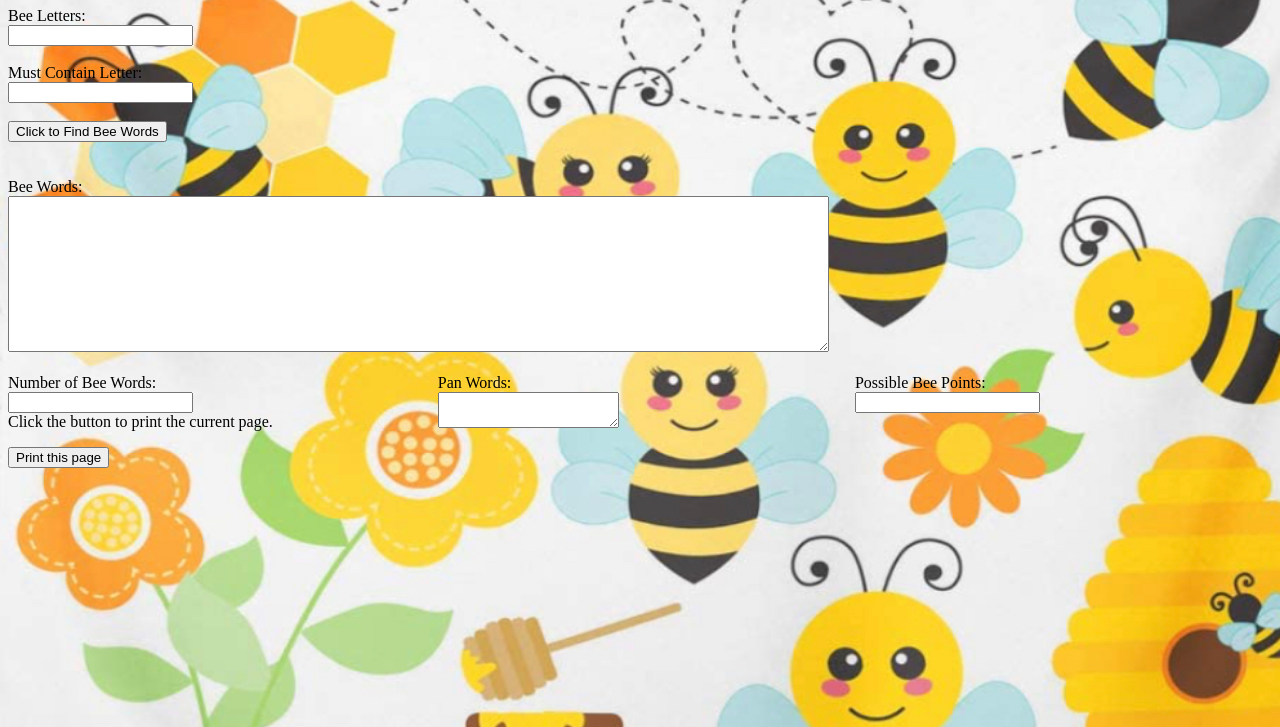
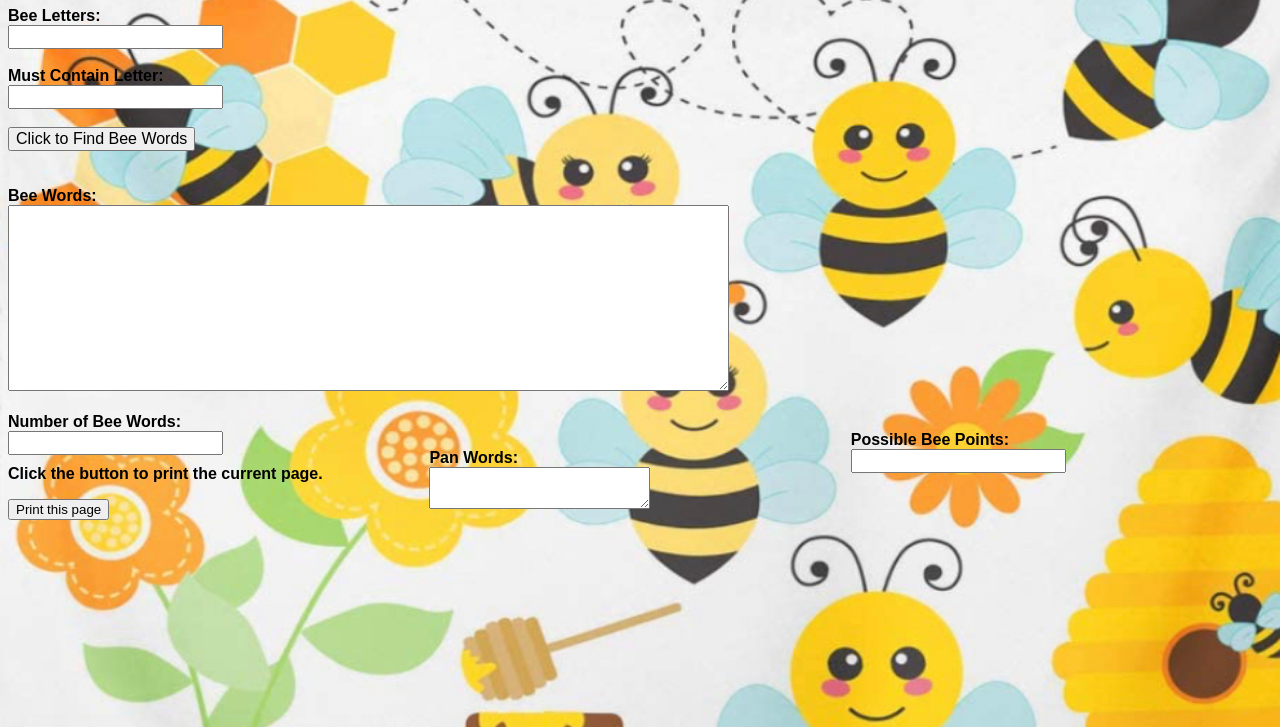
Before and after one commit to Archer1945/BeeWordsFinder, a plain HTML site: page index.html in a window 1280 px wide. Shown: the part 73-800 px from the top of the page. Drawn offline with Linux system fonts and the light colour scheme.

Commit message:
Changed font size and bold

```diff
--- a/index.html
+++ b/index.html
@@ -14,25 +14,26 @@ body
     background-attachment: fixed;
     background-size: cover;
 
+  font-family: Arial; color: black; font-size: 16px; font-weight: bold;
+
   #div1 {
-   width:33%;
+   width:33.33%;
    height:50%;
    float:left;
   }
 
   #div2 {
-   width:33%;
+   width:33.33%;
    height:50%;
    float:right;
   }
 
   #div3{
-   width:33%;
+   width:33.33%;
    height:50%;
    float:right;
   }
 
-  }
 </style>
 
 
@@ -40,10 +41,10 @@ body
 
 <form>
 <label for="beeltrs">Bee Letters:</label><br>
-<input type="text" id="bltrs" value=""><br><br>
+<input type="text" id="bltrs" style="font-size:16px" value=""><br><br>
 <label for="beemc">Must Contain Letter:</label><br>
-<input type="text" id="bcltr" name="bcltr" value=""><br><br>
-<input type="button" value="Click to Find Bee Words" onclick="getbeeltrs()"/>
+<input type="text" id="bcltr" name="bcltr" style="font-size:16px" value=""><br><br>
+<input type="button" style="font-size:16px" value="Click to Find Bee Words" onclick="getbeeltrs()"/>
 </form>
 
 
@@ -53,25 +54,24 @@ body
 <form>
 <br><br>
 <label for="beewords">Bee Words:</label><br>
-<textarea id="bwords" rows="10" cols="100" value=""></textarea>
+<textarea id="bwords" rows="10" cols="70" style="font-size:16px" value=""></textarea>
 <br><br>
 </form>
-
 
 <form>
   <div id=div1
   <label id="text1" for="nobwords">Number of Bee Words:</label><br>
-  <input type="text" id="nofwrds" value="">
+  <input type="text" id="nofwrds" style="font-size:16px" value="">
   </div>
-
+  <br>
   <div id=div2
   <label id="text2" for="beepoints">Possible Bee Points:</label><br>
-  <input type="text" id="pbeepts" value="">
+  <input type="text" id="pbeepts" style="font-size:16px" value="">
   </div>
-
+  <br>
   <div id=div3
   <label id="text3" for="pbeewrds">Pan Words:</label><br>
-  <textarea id="pwrds" rows="2" cols="20" value=""></textarea>
+  <textarea id="pwrds" rows="2" cols="20" style="font-size:16px" value=""></textarea>
   </div>
   </form>
 
```
